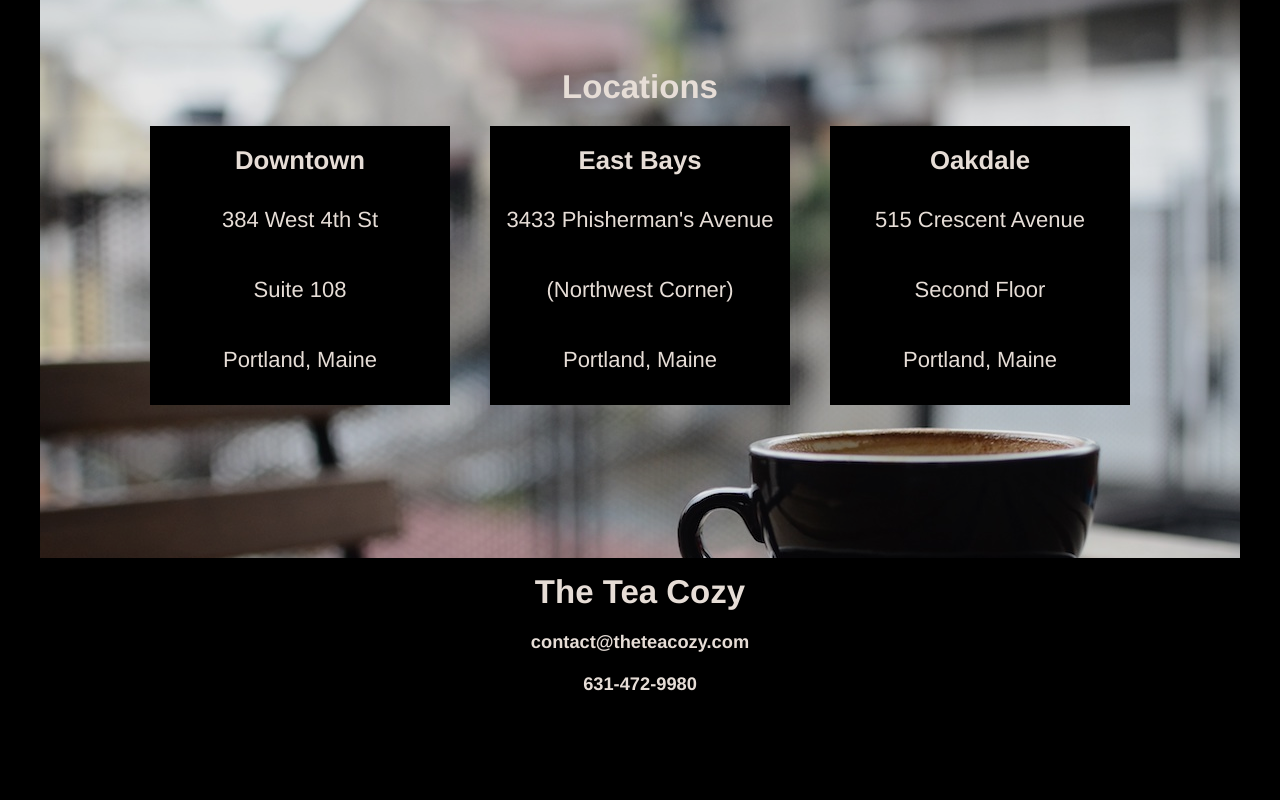
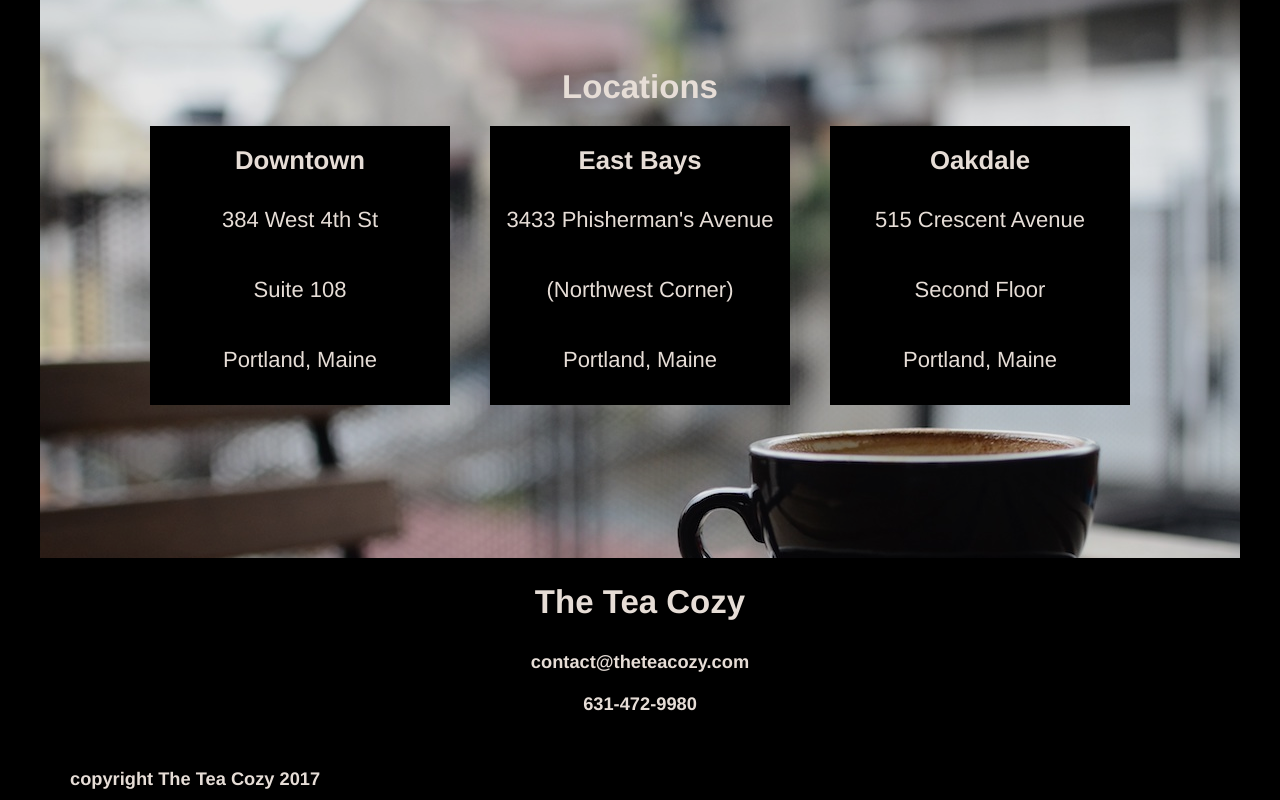
Before and after one commit to ChrisGarbe/Tea-Cozy, a plain HTML site: page index.html in a window 1280 px wide. Shown: the part 1621-2421 px from the top of the page. Before the commit the page ends 2379 px from the top, so only its background shows below. Drawn offline with Linux system fonts and the light colour scheme.

Commit message:
final solution

```diff
--- a/index.html
+++ b/index.html
@@ -88,7 +88,9 @@
           </div>
         </div>
       </div>
+
     <!-- Contact Info -->
+
     <div id=contact>
       <h2>The Tea Cozy</h2>
         <h5>contact@theteacozy.com</h5>
@@ -97,13 +99,10 @@
 
     <!-- Footer -->
 
-
-
-
-
-
+    <footer>
+      <h5>copyright The Tea Cozy 2017</h5>
+    </footer>
 
   </div>
-
 </body>
 </html>
--- a/resources/style.css
+++ b/resources/style.css
@@ -157,11 +157,13 @@ p {
 }
 
 #contact h2 {
-  padding-top: 15px;
+  padding-top: 25px;
+  padding-bottom: 20px;
 }
 
 /* Footer */
 
 footer {
   text-align: left;
+  margin-left: 20px;
 }
```
